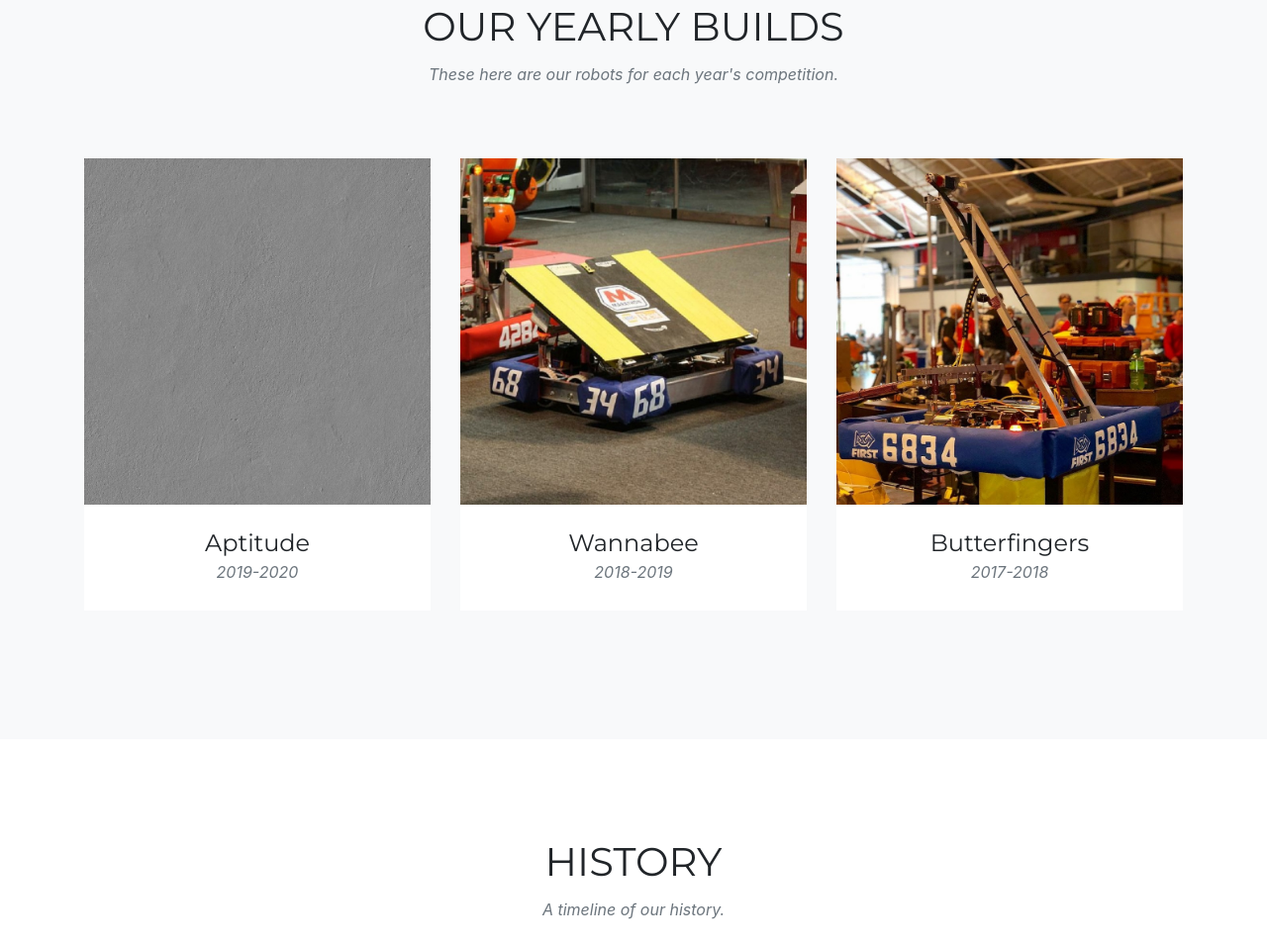
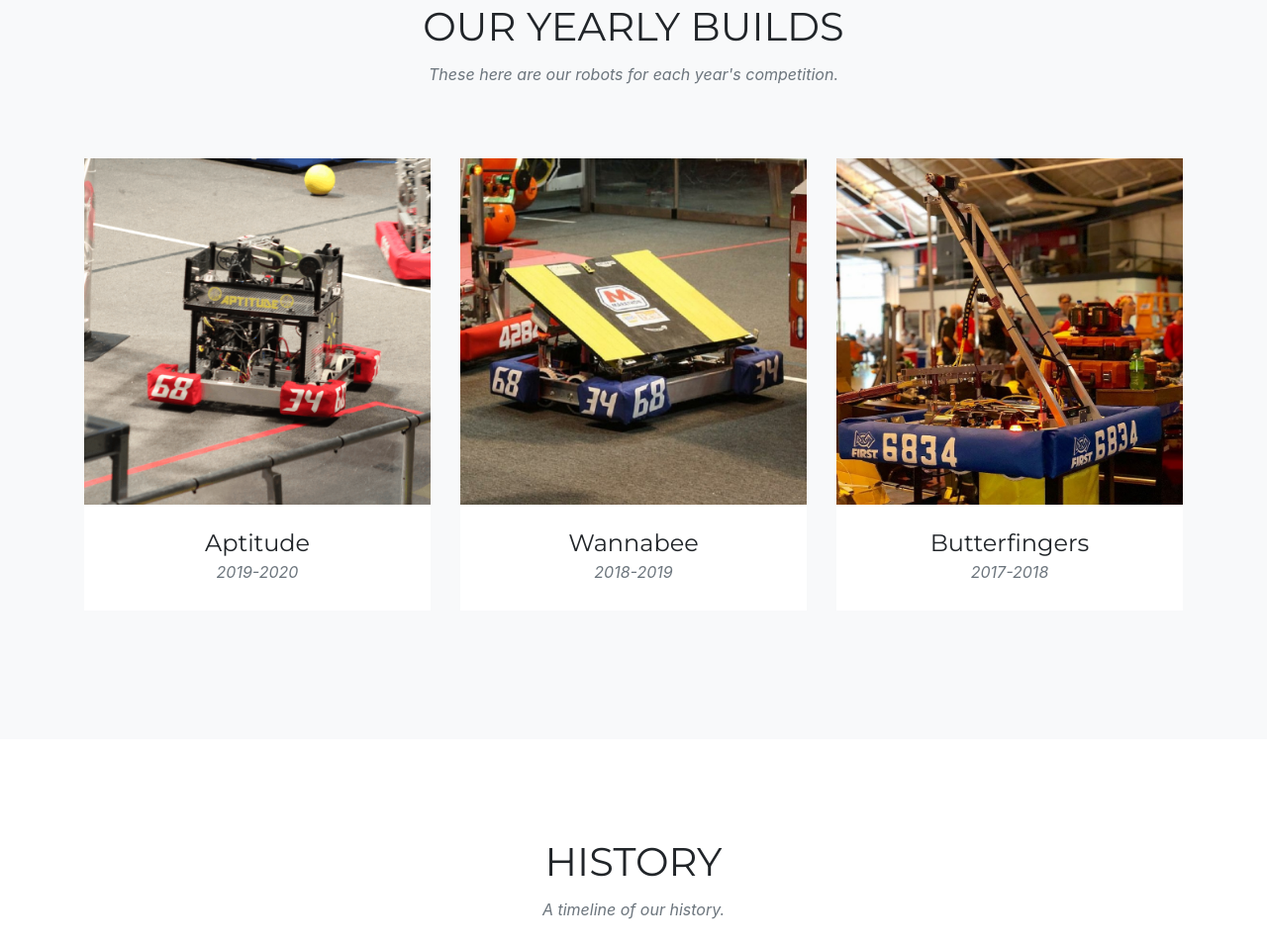
Before and after one commit to FRC6834/Website, a website with bundled scripts: page index.htm in a window 1280 px wide. Shown: the part 2173-3130 px from the top of the page at 99% size. Built offline with nearby package versions, Linux system fonts and the light colour scheme; files whose address does not match are found by name; a web font is replaced by a local one.

Commit message:
aptitude image; -ik

```diff
--- a/index.htm
+++ b/index.htm
@@ -163,7 +163,7 @@
                 <i class="fas fa-bookmark fa-3x"></i>
               </div>
             </div>
-            <img class="img-fluid" src="img/7961837604_22dd2ac7ba_b.jpg" alt="">
+            <img class="img-fluid" src="img/aptitude.PNG" alt="">
           </a>
           <div class="portfolio-caption">
             <h4>Aptitude</h4>
```
Also changed, not shown: img/aptitude.png (added).
